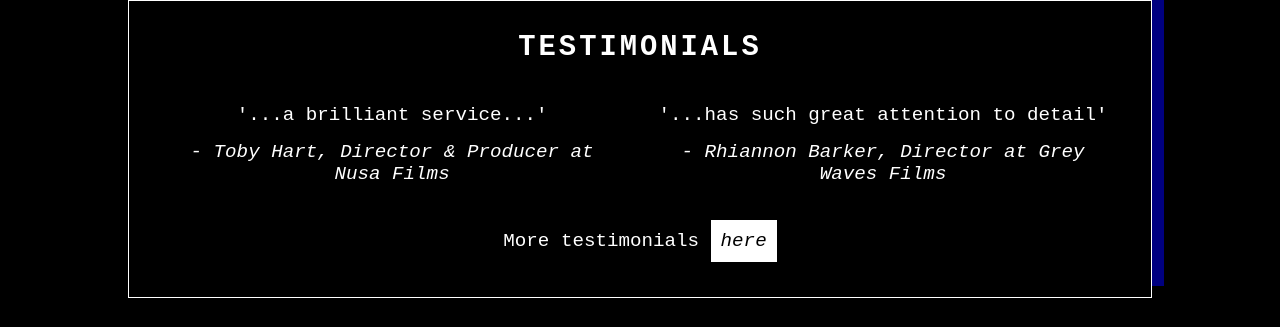
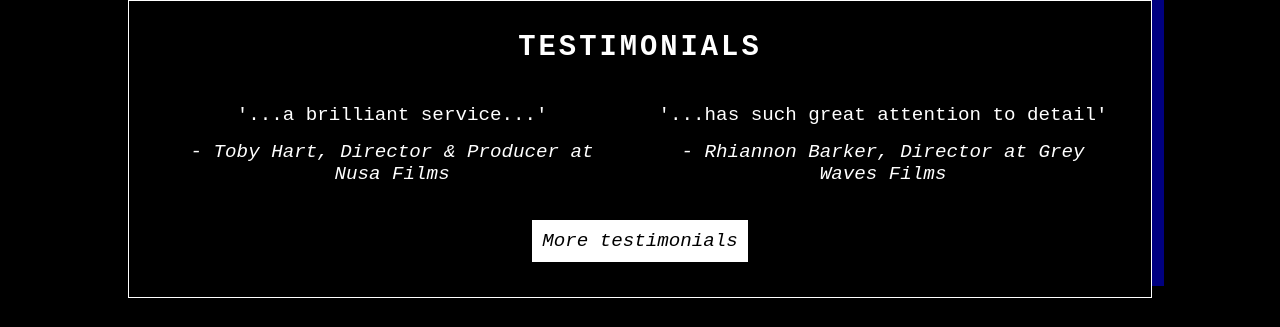
Before and after one commit to leondobson/leondobson.github.io, a plain HTML site: page index.html in a window 1280 px wide. Shown: the part 2687-3014 px from the top of the page. Drawn offline with Linux system fonts and the light colour scheme.

Commit message:
no more blue background for links when hovering, and edited testimonials link in respective box

```diff
--- a/index.html
+++ b/index.html
@@ -103,7 +103,7 @@
                         <p><i>- Rhiannon Barker, Director at Grey Waves Films</i></p>
                     </article>
                 </div>
-                <p>More testimonials <a href="./testimonials.html">here</a></p>
+                <p><a href="./testimonials.html">More testimonials</a></p>
             </section>
 
             <div class="zoom">
--- a/resources/css/style.css
+++ b/resources/css/style.css
@@ -140,7 +140,7 @@ nav li {
     margin-right: 1rem;
 }
 
-.nav:hover, .box a:hover {
+.nav:hover {
     background-color: rgba(0, 0, 255, 0.5);
 }
 
```
